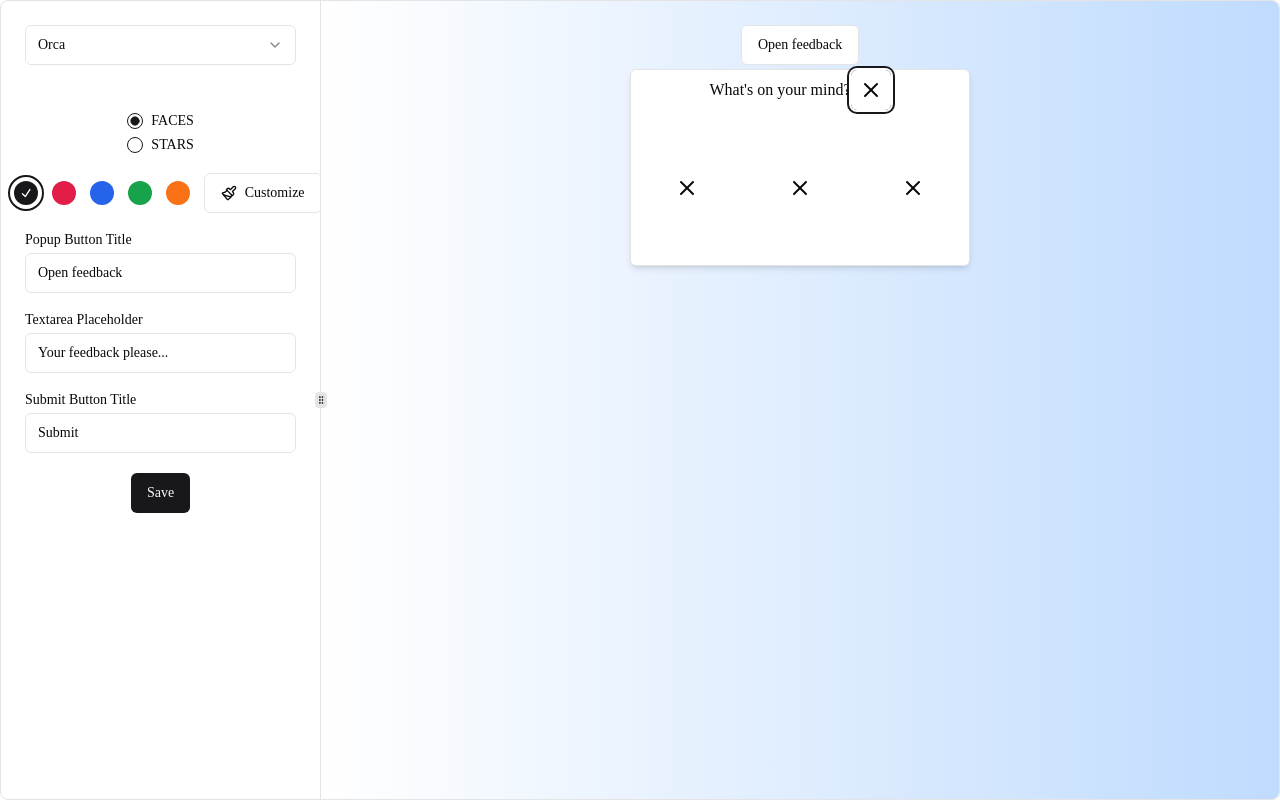
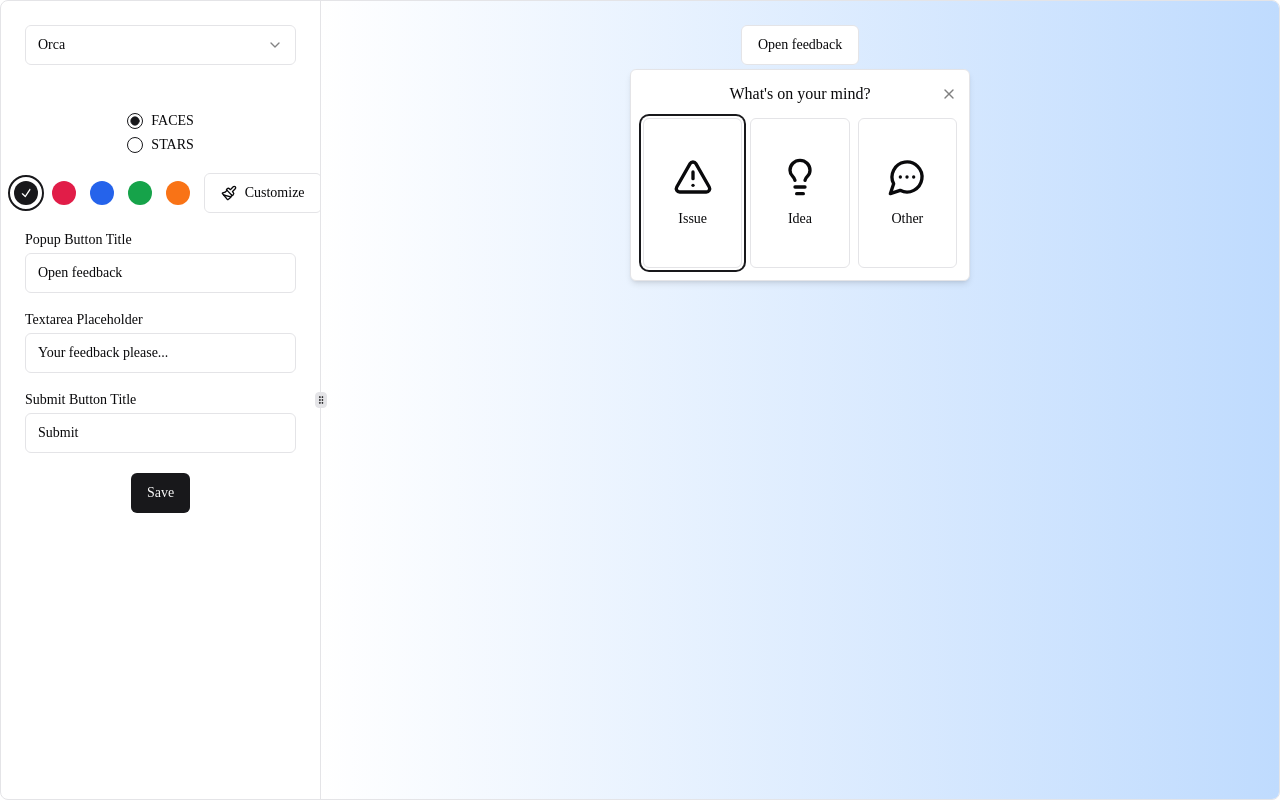
Before and after one commit to kimmin920/react-feedback, a Next.js app: page /feedback-editor in a window 1280 px wide. Built offline with nearby package versions, Linux system fonts and the light colour scheme.

Commit message:
feat: Orca design fix

```diff
--- a/src/app/(editor)/feedback-editor/components/feedback-orca.tsx
+++ b/src/app/(editor)/feedback-editor/components/feedback-orca.tsx
@@ -12,7 +12,15 @@ import SuccessIcon from './success-icon';
 import FailIcon from './fail-icon';
 import FeedbackActionsMatcher from './feedback-actions-matcher';
 import ScreenshotButton from '@/components/screenshot-button';
-import { Delete, XIcon } from 'lucide-react';
+import {
+  ArrowLeftIcon,
+  Delete,
+  LightbulbIcon,
+  MessageCircleIcon,
+  MessageCircleMoreIcon,
+  TriangleAlertIcon,
+  XIcon,
+} from 'lucide-react';
 
 type FormStatusType = 'PENDING' | 'LOADING' | 'SUCCESS' | 'FAILED';
 
@@ -32,6 +40,7 @@ export type FeedbackActionDesignType =
 
 function FeedbackOrca({ designConfig, customTexts }: FeedbackEditorType) {
   const [step, setStep] = useState(0);
+  const [headerTitle, setHeaderTitle] = useState('');
 
   const [status, setStatus] = useState<FormStatusType>('PENDING');
   const [isPopoverOpen, setIsPopoverOpen] = useState(false);
@@ -70,8 +79,20 @@ function FeedbackOrca({ designConfig, customTexts }: FeedbackEditorType) {
     setIsPopoverOpen(true);
   }, []);
 
-  const onClickFeedbackTypeButton = () => {
+  const onClickFeedbackTypeButton = (type: number) => {
     setStep(1);
+
+    if (type === 0) {
+      setHeaderTitle('Report an issue');
+    }
+
+    if (type === 1) {
+      setHeaderTitle('Share an idea');
+    }
+
+    if (type === 2) {
+      setHeaderTitle('Tell us anything');
+    }
   };
 
   return (
@@ -112,34 +133,39 @@ function FeedbackOrca({ designConfig, customTexts }: FeedbackEditorType) {
           )}
 
           {status === 'PENDING' && step === 0 && (
-            <div className='w-full flex-1 flex flex-col'>
-              <div className='flex flex-row items-center justify-center'>
+            <div className='w-full flex-1 flex flex-col p-3 gap-y-3'>
+              <div className='relative flex flex-row items-center justify-center'>
                 What's on your mind?
-                <Button variant='ghost' size='icon'>
-                  <XIcon />
-                </Button>
+                <XIcon
+                  size={16}
+                  className='absolute right-0 cursor-pointer'
+                  color='grey'
+                />
               </div>
-              <div className='flex flex-row items-center flex-1'>
+              <div className='items-center grid grid-cols-3 gap-2'>
                 <Button
-                  className='flex-1'
-                  variant='ghost'
-                  onClick={onClickFeedbackTypeButton}
+                  className='flex-1 h-[150px] flex flex-col gap-y-3'
+                  variant='outline'
+                  onClick={() => onClickFeedbackTypeButton(0)}
                 >
-                  <XIcon />
+                  <TriangleAlertIcon size={40} />
+                  Issue
                 </Button>
                 <Button
-                  className='flex-1'
-                  variant='ghost'
-                  onClick={onClickFeedbackTypeButton}
+                  className='flex-1 h-[150px] flex flex-col gap-y-3'
+                  variant='outline'
+                  onClick={() => onClickFeedbackTypeButton(1)}
                 >
-                  <XIcon />
+                  <LightbulbIcon size={40} />
+                  Idea
                 </Button>
                 <Button
-                  className='flex-1'
-                  variant='ghost'
-                  onClick={onClickFeedbackTypeButton}
+                  className='flex-1 h-[150px] flex flex-col gap-y-3'
+                  variant='outline'
+                  onClick={() => onClickFeedbackTypeButton(2)}
                 >
-                  <XIcon />
+                  <MessageCircleMoreIcon size={40} />
+                  Other
                 </Button>
               </div>
             </div>
@@ -147,14 +173,25 @@ function FeedbackOrca({ designConfig, customTexts }: FeedbackEditorType) {
 
           {status === 'PENDING' && step === 1 && (
             <form
-              className='w-full flex-1 space-y-3 grid'
+              className='w-full flex-1 space-y-1 grid'
               onSubmit={handleSubmit}
             >
-              <div>
-                <Button>
-                  <Delete onClick={() => setStep(0)} />
-                </Button>
-              </div>
+              <header className='p-2 pb-0 relative'>
+                <div className='text-center relative'>
+                  <ArrowLeftIcon
+                    size={16}
+                    className='stroke-gray-400 absolute left-0 top-1/2 -translate-y-1/2 cursor-pointer'
+                    onClick={() => setStep(0)}
+                  />
+                  <XIcon
+                    size={16}
+                    className='stroke-gray-400 absolute right-0 top-1/2 -translate-y-1/2 cursor-pointer'
+                    onClick={() => setStep(0)}
+                  />
+
+                  {headerTitle}
+                </div>
+              </header>
               <div className='p-2'>
                 <Textarea
                   className='min-h-[100px] outline-none focus-visible:ring-transparent focus-visible:border-primary'
--- a/src/components/screenshot-button.tsx
+++ b/src/components/screenshot-button.tsx
@@ -1,7 +1,7 @@
 import React, { useEffect, useRef, useState } from 'react';
 import html2canvas from 'html2canvas';
 import { Button } from './ui/button';
-import { Camera, LoaderCircle, XIcon } from 'lucide-react';
+import { Camera, CircleAlert, LoaderCircle, XIcon } from 'lucide-react';
 import Image from 'next/image';
 import { SupabaseClient } from '@supabase/supabase-js';
 import { createClient } from '@utils/supabase/client';
@@ -54,6 +54,7 @@ function ScreenshotButton() {
 
       setStatus('SUCCESS');
     } catch (error) {
+      console.error(error);
       setStatus('FAILED');
     }
   };
@@ -90,6 +91,7 @@ function ScreenshotButton() {
     <Button type='button' size='icon' onClick={takeScreenshot}>
       {status === 'LOADING' ? <LoaderCircle className='animate-spin' /> : <></>}
       {status === 'PENDING' ? <Camera size='16' /> : <></>}
+      {status === 'FAILED' ? <CircleAlert size='16' /> : <></>}
     </Button>
   );
 }
```
